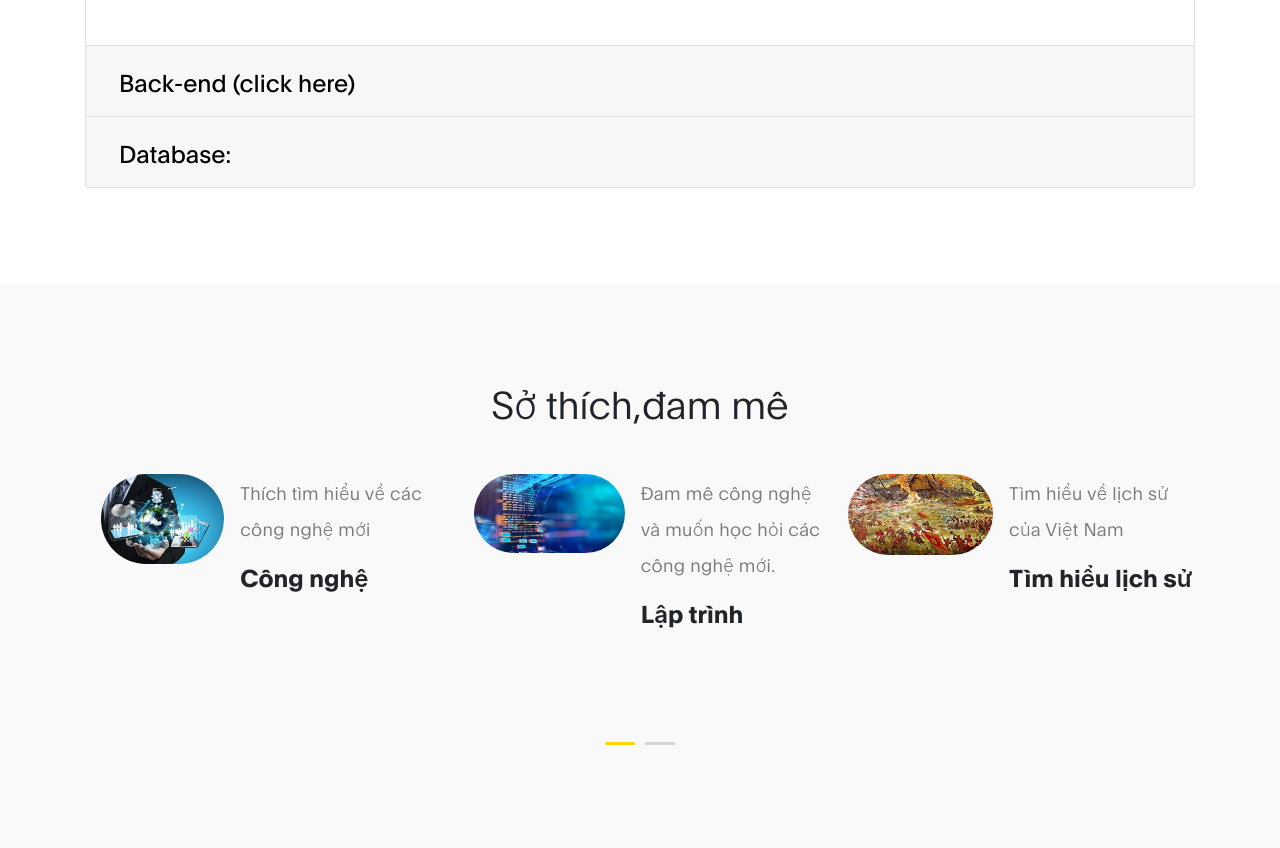
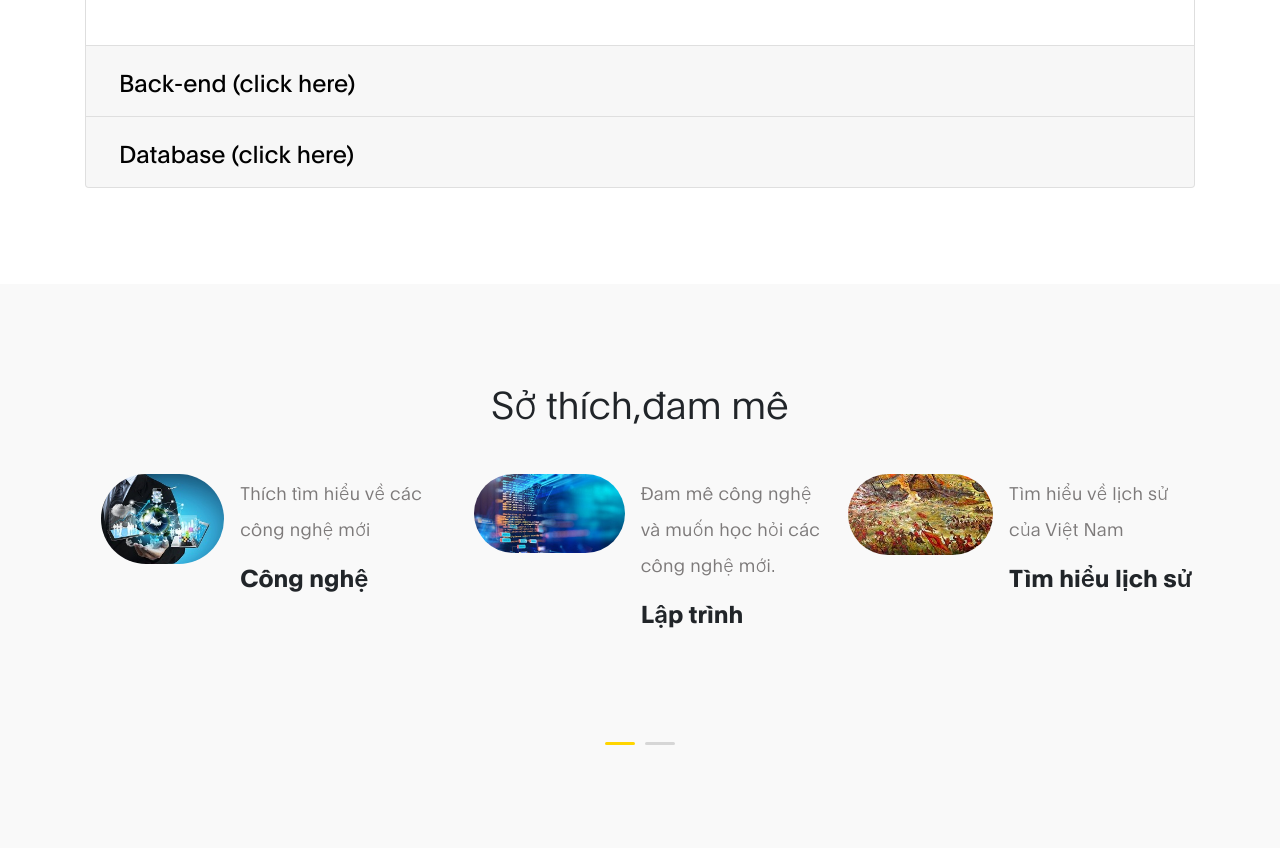
Before and after one commit to hieppd98/hieppd98.github.io, a plain HTML site: page index.html in a window 1280 px wide. Shown: the part 1690-2538 px from the top of the page. Drawn offline with Linux system fonts and the light colour scheme.

Commit message:
CV_XinViec

```diff
--- a/index.html
+++ b/index.html
@@ -196,7 +196,7 @@ https://www.tooplate.com/view/2120-ben-resume
                           <div class="card-header" id="headingThree">
                             <h2 class="mb-0">
                               <button class="btn btn-link collapsed" type="button" data-toggle="collapse" data-target="#collapseThree" aria-expanded="false" aria-controls="collapseThree">
-                                Database:
+                                Database (click here)
                               </button>
                             </h2>
                           </div>
```
